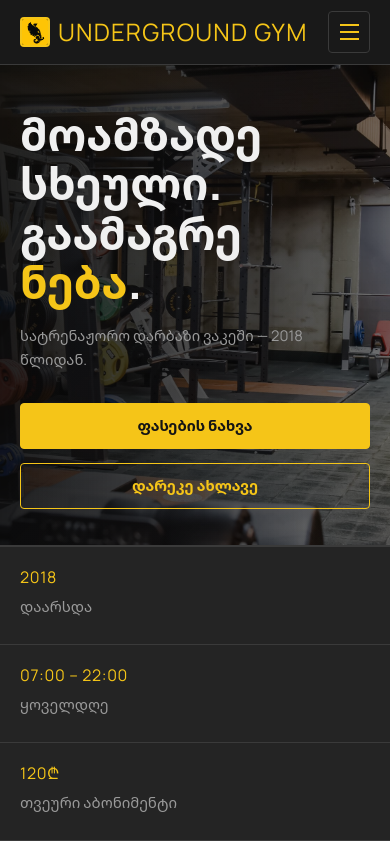
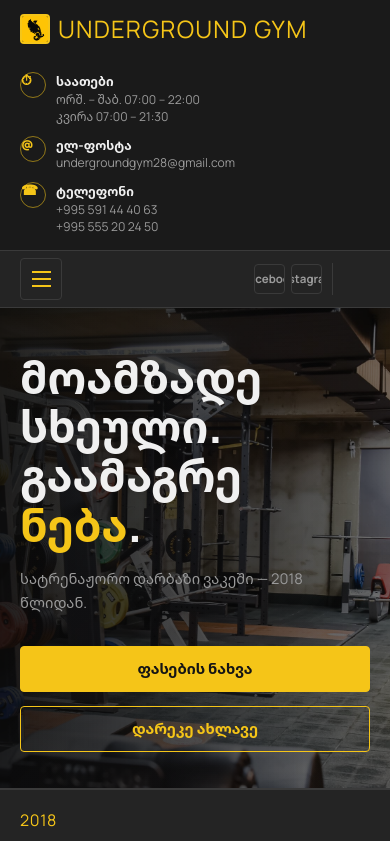
Before and after one commit to LukaSilagadze/undergroundgym_vol5, a React (Vite) app: page / in a window 390 px wide. Shown: the top 841 px of the page. Built offline with nearby package versions, Linux system fonts and the light colour scheme.

Commit message:
Header change into two parts

```diff
--- a/src/App.css
+++ b/src/App.css
@@ -20,7 +20,7 @@
 }
 
 .page-hero {
-  padding: 70px 24px 56px;
+  padding: 100px 24px;
   background:
     linear-gradient(90deg, rgba(10, 10, 10, 0.9), rgba(10, 10, 10, 0.74) 48%, rgba(10, 10, 10, 0.58)),
     linear-gradient(135deg, rgba(245, 197, 24, 0.1), transparent 34%),
--- a/src/components/Navbar.css
+++ b/src/components/Navbar.css
@@ -3,18 +3,24 @@
   top: 0;
   z-index: 50;
   border-bottom: 1px solid var(--color-border);
-  background: rgba(26, 26, 26, 0.96);
+  background: rgba(26, 26, 26, 0.98);
   backdrop-filter: blur(10px);
 }
 
-.navbar__inner {
+.navbar__top {
+  border-bottom: 1px solid var(--color-border);
+  background: var(--color-bg);
+}
+
+.navbar__top-inner {
   display: flex;
   align-items: center;
   justify-content: space-between;
   width: min(100%, var(--max-width));
-  min-height: 72px;
+  min-height: 82px;
   margin: 0 auto;
   padding: 0 24px;
+  gap: 28px;
 }
 
 .navbar__brand {
@@ -42,6 +48,75 @@
     var(--color-surface2);
 }
 
+.navbar__contact {
+  display: flex;
+  align-items: center;
+  justify-content: flex-end;
+  gap: 24px;
+}
+
+.navbar__contact-item {
+  display: flex;
+  align-items: flex-start;
+  gap: 10px;
+  min-width: 0;
+  color: var(--color-muted);
+  font-size: 0.78rem;
+  line-height: 1.45;
+}
+
+.navbar__contact-item strong,
+.navbar__contact-item span,
+.navbar__contact-item a {
+  display: block;
+}
+
+.navbar__contact-item strong {
+  color: var(--color-text);
+  font-size: 0.8rem;
+  font-weight: 800;
+}
+
+.navbar__contact-item a {
+  color: var(--color-muted);
+  transition: color 180ms ease;
+}
+
+.navbar__contact-item a:hover {
+  color: var(--color-accent);
+}
+
+.navbar__contact-icon {
+  display: inline-flex;
+  width: 26px;
+  height: 26px;
+  align-items: center;
+  justify-content: center;
+  flex: 0 0 auto;
+  border: 1px solid rgba(245, 197, 24, 0.55);
+  border-radius: 50%;
+  color: var(--color-accent);
+  font-size: 0.86rem;
+  font-weight: 800;
+  line-height: 1;
+}
+
+.navbar__lower {
+  background: var(--color-surface);
+}
+
+.navbar__lower-inner {
+  position: relative;
+  display: flex;
+  align-items: center;
+  justify-content: space-between;
+  width: min(100%, var(--max-width));
+  min-height: 56px;
+  margin: 0 auto;
+  padding: 0 24px;
+  gap: 24px;
+}
+
 .navbar__links {
   display: flex;
   align-items: center;
@@ -50,7 +125,7 @@
 
 .navbar__link {
   border-bottom: 2px solid transparent;
-  padding: 24px 12px 22px;
+  padding: 18px 12px 16px;
   color: var(--color-text);
   font-size: 0.88rem;
   font-weight: 600;
@@ -63,6 +138,48 @@
 .navbar__link--active {
   border-bottom-color: var(--color-accent);
   color: var(--color-accent);
+}
+
+.navbar__right-tools {
+  display: flex;
+  align-items: center;
+  justify-content: flex-end;
+  gap: 18px;
+  margin-left: auto;
+}
+
+.navbar__socials {
+  display: flex;
+  align-items: center;
+  gap: 10px;
+}
+
+.navbar__socials a {
+  display: inline-flex;
+  min-height: 32px;
+  align-items: center;
+  justify-content: center;
+  border: 1px solid var(--color-border);
+  border-radius: 4px;
+  padding: 6px 10px;
+  color: var(--color-muted);
+  font-size: 0.78rem;
+  font-weight: 700;
+  transition:
+    border-color 180ms ease,
+    color 180ms ease;
+}
+
+.navbar__socials a:hover {
+  border-color: var(--color-accent);
+  color: var(--color-accent);
+}
+
+.navbar__language-slot {
+  width: 116px;
+  height: 32px;
+  flex: 0 0 auto;
+  border-left: 1px solid var(--color-border);
 }
 
 .navbar__toggle {
@@ -85,10 +202,39 @@
   background: var(--color-accent);
 }
 
+@media (max-width: 980px) {
+  .navbar__top-inner {
+    align-items: flex-start;
+    flex-direction: column;
+    padding-top: 16px;
+    padding-bottom: 16px;
+  }
+
+  .navbar__contact {
+    width: 100%;
+    justify-content: space-between;
+    gap: 14px;
+  }
+
+  .navbar__contact-item {
+    flex: 1;
+  }
+
+  .navbar__language-slot {
+    width: 82px;
+  }
+}
+
 @media (max-width: 820px) {
-  .navbar__inner {
-    min-height: 64px;
+  .navbar__top-inner,
+  .navbar__lower-inner {
     padding: 0 20px;
+  }
+
+  .navbar__top-inner {
+    min-height: auto;
+    padding-top: 14px;
+    padding-bottom: 14px;
   }
 
   .navbar__brand {
@@ -107,7 +253,7 @@
 
   .navbar__links {
     position: absolute;
-    top: 64px;
+    top: 56px;
     right: 0;
     left: 0;
     display: none;
@@ -131,4 +277,53 @@
     border-left: 3px solid var(--color-accent);
     border-bottom-color: var(--color-border);
   }
+
+  .navbar__contact {
+    display: grid;
+    grid-template-columns: 1fr;
+    gap: 10px;
+  }
+
+  .navbar__contact-item {
+    font-size: 0.76rem;
+  }
+
+  .navbar__right-tools {
+    gap: 10px;
+  }
+
+  .navbar__socials a {
+    min-height: 30px;
+    padding: 5px 8px;
+    font-size: 0.72rem;
+  }
+
+  .navbar__language-slot {
+    width: 54px;
+  }
 }
+
+@media (max-width: 520px) {
+  .navbar__lower-inner {
+    gap: 12px;
+  }
+
+  .navbar__socials {
+    gap: 6px;
+  }
+
+  .navbar__socials a {
+    width: 31px;
+    overflow: hidden;
+    padding: 5px;
+    white-space: nowrap;
+  }
+
+  .navbar__socials a::first-letter {
+    color: var(--color-accent);
+  }
+
+  .navbar__language-slot {
+    width: 38px;
+  }
+}
--- a/src/components/Navbar.jsx
+++ b/src/components/Navbar.jsx
@@ -10,6 +10,9 @@
   { to: '/contact', label: 'კონტაქტი' },
 ]
 
+const instagramUrl = 'https://www.instagram.com/undergroundgym28?utm_source=ig_web_button_share_sheet&igsh=ZDNlZDc0MzIxNw=='
+const facebookUrl = 'https://www.facebook.com/UndegroundGym'
+
 function Navbar() {
   const [isOpen, setIsOpen] = useState(false)
   const location = useLocation()
@@ -20,12 +23,43 @@
 
   return (
     <header className="navbar">
-      <div className="navbar__inner">
+      <div className="navbar__top">
+        <div className="navbar__top-inner">
           <NavLink to="/" className="navbar__brand" aria-label="Underground Gym მთავარი">
             <img src="/logo.png" alt="Underground Gym ლოგო" className="brand-logo" />
             <span>UNDERGROUND GYM</span>
           </NavLink>
 
+          <div className="navbar__contact" aria-label="საკონტაქტო ინფორმაცია">
+            <div className="navbar__contact-item">
+              <span className="navbar__contact-icon" aria-hidden="true">⏱</span>
+              <div>
+                <strong>საათები</strong>
+                <span>ორშ. – შაბ. 07:00 – 22:00</span>
+                <span>კვირა 07:00 – 21:30</span>
+              </div>
+            </div>
+            <div className="navbar__contact-item">
+              <span className="navbar__contact-icon" aria-hidden="true">@</span>
+              <div>
+                <strong>ელ-ფოსტა</strong>
+                <a href="mailto:undergroundgym28@gmail.com">undergroundgym28@gmail.com</a>
+              </div>
+            </div>
+            <div className="navbar__contact-item">
+              <span className="navbar__contact-icon" aria-hidden="true">☎</span>
+              <div>
+                <strong>ტელეფონი</strong>
+                <a href="tel:+995591444063">+995 591 44 40 63</a>
+                <a href="tel:+995555202450">+995 555 20 24 50</a>
+              </div>
+            </div>
+          </div>
+        </div>
+      </div>
+
+      <div className="navbar__lower">
+        <div className="navbar__lower-inner">
           <button
             className="navbar__toggle"
             type="button"
@@ -57,6 +91,15 @@
               </NavLink>
             ))}
           </nav>
+
+          <div className="navbar__right-tools">
+            <div className="navbar__socials" aria-label="სოციალური ბმულები">
+              <a href={facebookUrl} target="_blank" rel="noreferrer">Facebook</a>
+              <a href={instagramUrl} target="_blank" rel="noreferrer">Instagram</a>
+            </div>
+            <div className="navbar__language-slot" aria-hidden="true" />
+          </div>
+        </div>
       </div>
     </header>
   )
```
Lines whose indentation alone changed are shown as unchanged.
